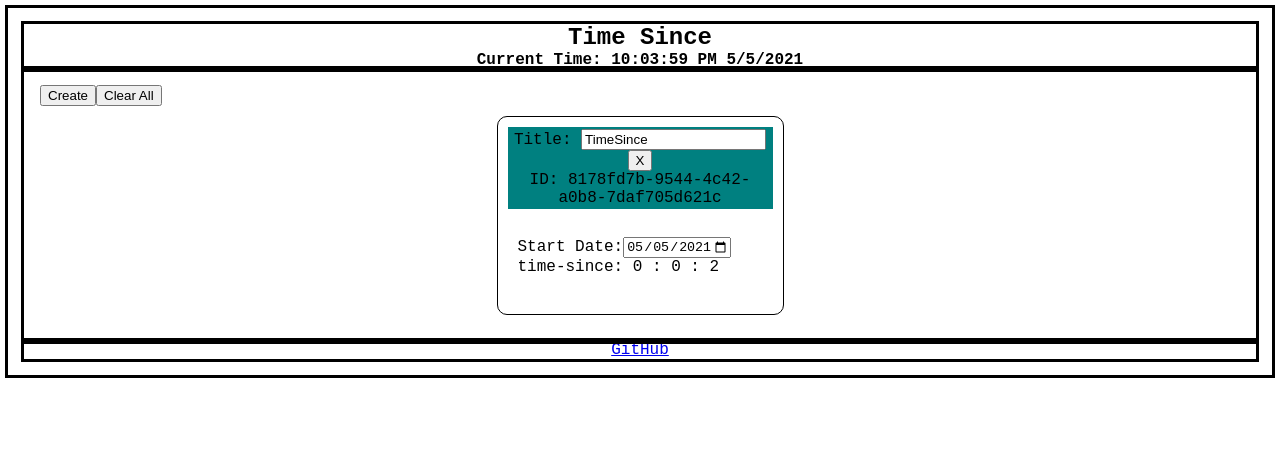
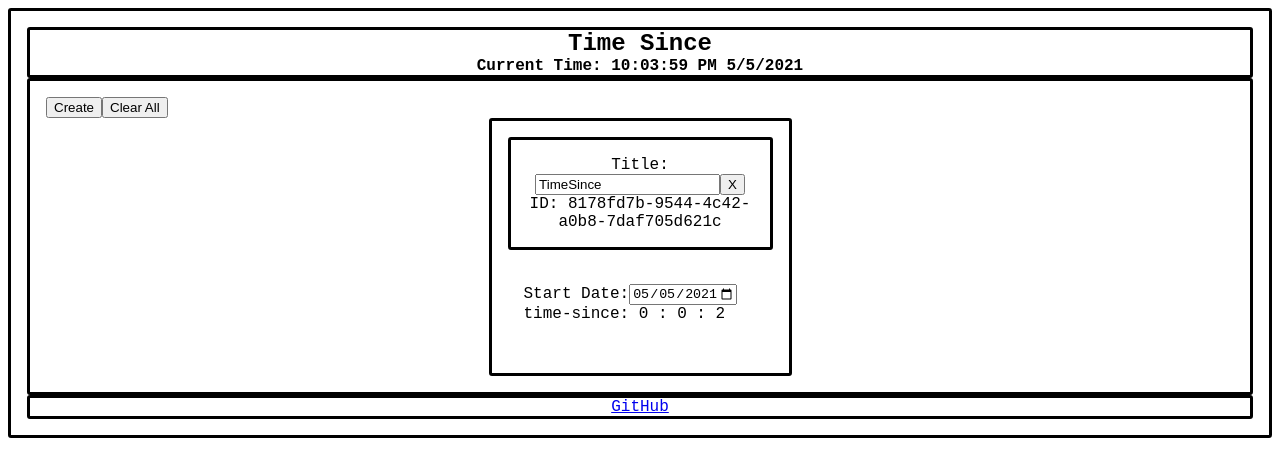
Before and after one commit to heinzja/angular-time-since, an Angular app: page / in a window 1280 px wide. Both pictures are taken after a click on the button "Create". Shown: the top 476 px of the page. Built offline with nearby package versions, Linux system fonts and the light colour scheme.

Commit message:
-- applied global styling

```diff
--- a/src/app/app.component.scss
+++ b/src/app/app.component.scss
@@ -3,16 +3,19 @@
 #root {
   font-family: global.$global-font;
   font-size: global.$global-font-size;
-  outline: global.$global-outline;
+  border: global.$global-border;
+  border-radius: global.$global-border-radius;
   padding: global.$global-padding;
 }
 
 #header {
-  outline: global.$global-outline;
+  border: global.$global-border;
+  border-radius: global.$global-border-radius;
 }
 
 #content {
-  outline: global.$global-outline;
+  border: global.$global-border;
+  border-radius: global.$global-border-radius;
   padding: global.$global-padding;
 }
 
@@ -23,6 +26,7 @@
 }
 
 #footer {
-  outline: global.$global-outline;
+  border: global.$global-border;
+  border-radius: global.$global-border-radius;
   text-align: center;
 }
--- a/src/app/time-since/time-since.component.scss
+++ b/src/app/time-since/time-since.component.scss
@@ -1,31 +1,29 @@
+@use "../../styles.scss" as global;
+
+$card-max-width: 265px;
+$card-max-height: 355px;
+
 .parent {
-  max-width: 265px;
-  max-height: 355px;
-  padding: 10px;
-  border: 1px solid black;
-  border-radius: 10px;
+  max-width: $card-max-width;
+  max-height: $card-max-height;
+  padding: global.$global-padding;
+  border: global.$global-border;
+  border-radius: global.$global-border-radius;
   background-color: white;
-  margin: 10px 10px 10px 10px;
 }
 
 #header {
-  width: auto;
-  height: auto;
-  outline: 3px black;
-  padding: 2px;
-  background: teal;
+  border: global.$global-border;
+  border-radius: global.$global-border-radius;
+  padding: global.$global-padding;
   text-align: center;
 }
 
 #content {
   width: auto;
   height: auto;
-  padding: 10px;
+  padding: global.$global-padding;
 }
 
 #footer {
-  width: auto;
-  height: auto;
-  outline: 3px black;
-  background: teal;
 }
--- a/src/styles.scss
+++ b/src/styles.scss
@@ -1,11 +1,11 @@
 /* Add application styles & imports to this file! */
 
+$global-border-radius: 3px;
+$global-border: 3px solid black;
+
+$global-font-size: 1em;
 $global-font:'Courier New', Courier, monospace;
-$global-font-size: 1em;
 
 $global-outline: 3px solid black;
 
-$global-border: 3px;
-$global-border-radius: 3px;
-
 $global-padding: 1em;
```
